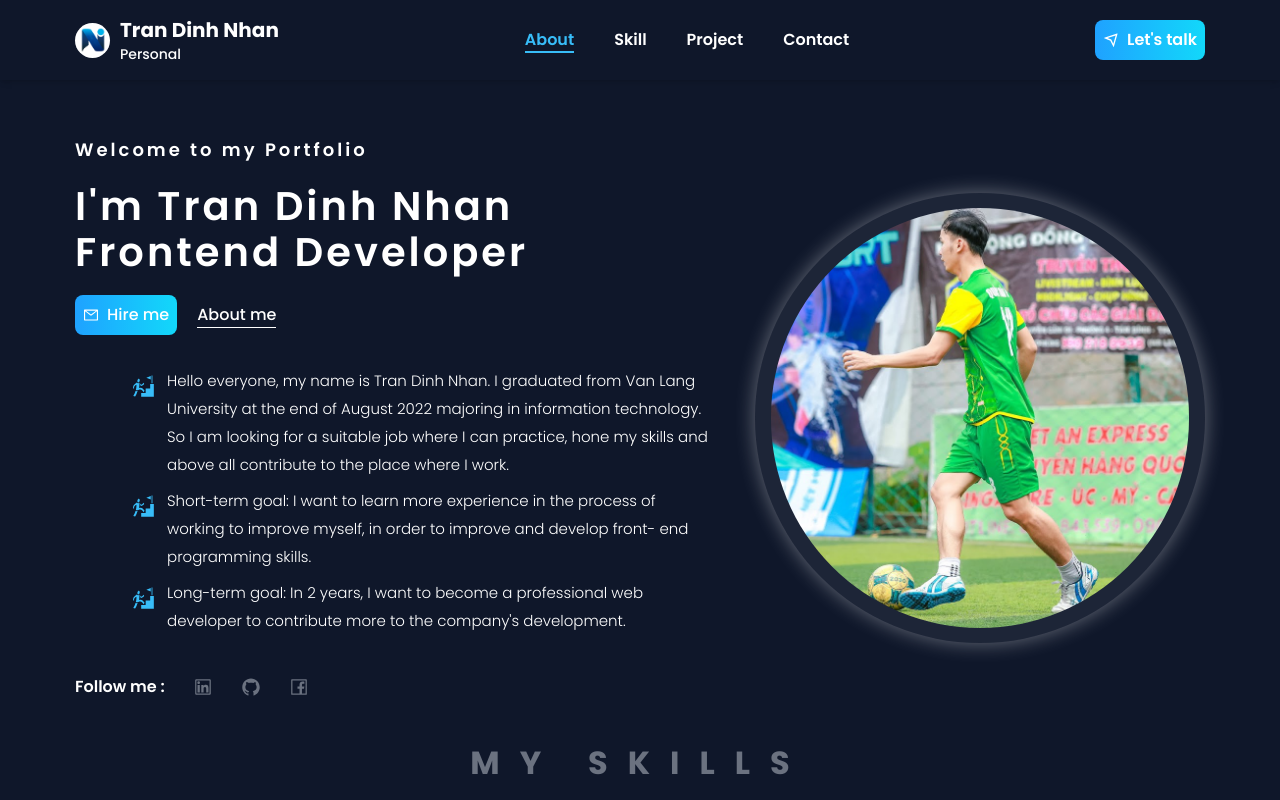
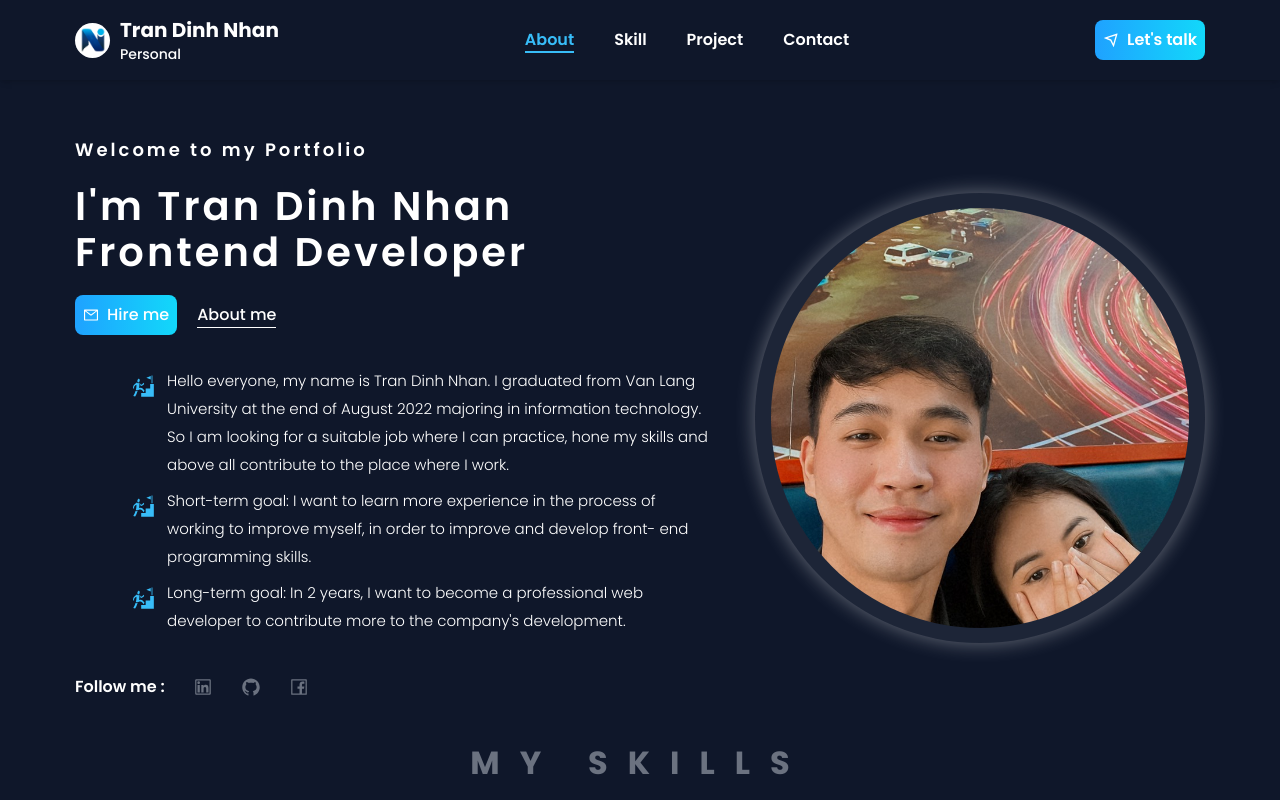
Before and after one commit to trandinhnhan0612/portfolio, a React (Vite) app: page / in a window 1280 px wide. Shown: the top 800 px of the page. Built offline with nearby package versions, Linux system fonts and the light colour scheme.

Commit message:
change picture

```diff
--- a/src/components/main/Hero.jsx
+++ b/src/components/main/Hero.jsx
@@ -131,7 +131,7 @@
             <figure>
               <img
                 className="w-[450px] h-[420px] rounded-full object-cover"
-                src="/src/assets/images/avatar1.jpg"
+                src="/src/assets/images/Love.jpg"
                 alt=""
               />
             </figure>
```
Also changed, not shown: src/assets/images/Love.jpg (added).
